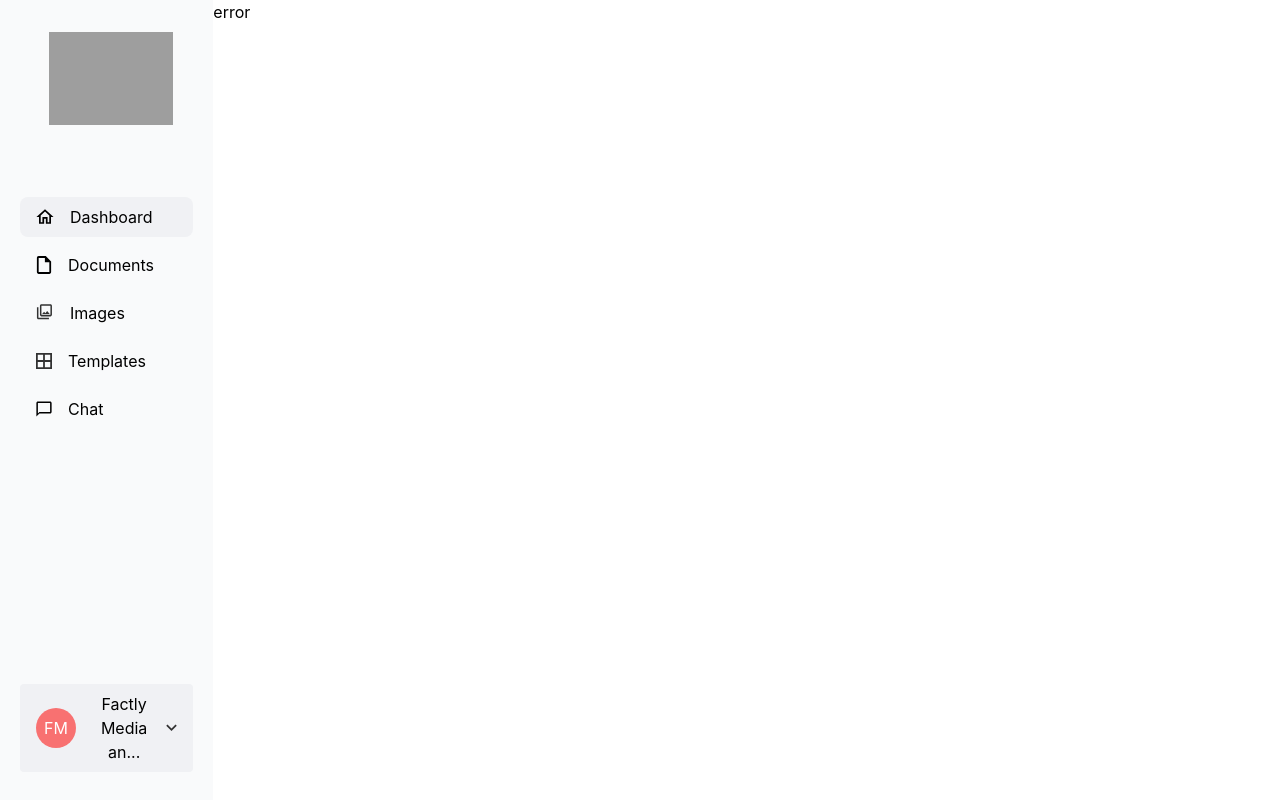
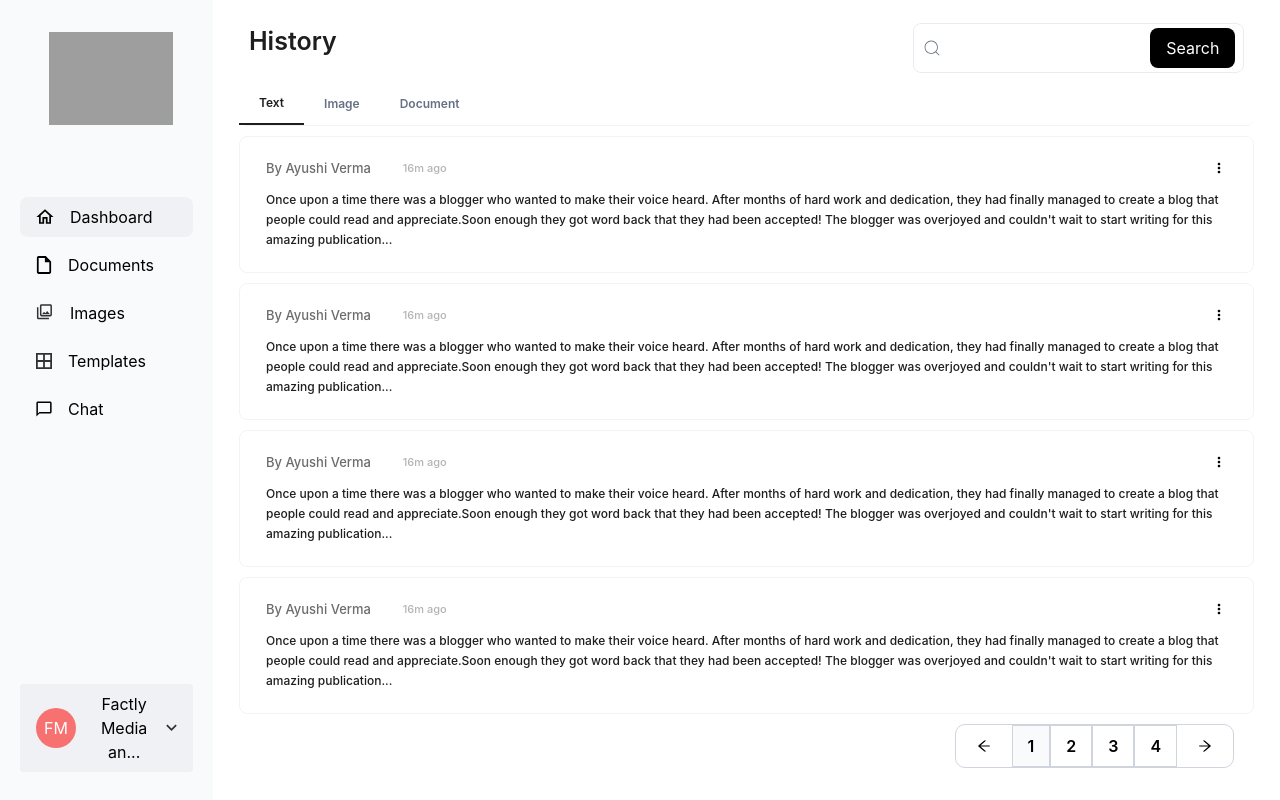
Before and after one commit to ishpaul777/codespaces-blank, a React (Create React App) app in the folder web/: page /history in a window 1280 px wide. Built offline with nearby package versions, Linux system fonts and the light colour scheme; grey boxes are pictures that could not be loaded.

Commit message:
history page added

```diff
--- /dev/null
+++ b/web/src/components/pagination/Pagination.js
@@ -0,0 +1,44 @@
+import React, { useState, useEffect } from "react";
+import {AiOutlineArrowLeft, AiOutlineArrowRight} from "react-icons/ai"
+
+
+const Pagination = ({ data, itemsPerPage }) => {
+  const [currentPage, setCurrentPage] = useState(1);
+  const [totalPages, setTotalPages] = useState(1);
+
+  useEffect(() => {
+    setTotalPages(Math.ceil(data.length / itemsPerPage));
+  }, [data, itemsPerPage]);
+
+  const handleClick = (event, page) => {
+    event.preventDefault();
+    setCurrentPage(page);
+  };
+
+  const renderPageNumbers = () => {
+    const pageNumbers = [];
+
+    for (let i = 1; i <= totalPages; i++) {
+      pageNumbers.push(
+          <button className={currentPage===i ? "border not-italic font-semibold leading-5 px-[15px] py-2.5 border-solid border-[#D0D5DD] border-collapse bg-[#F9FAFB] " : "border not-italic font-semibold leading-5 px-[15px] py-2.5 border-solid border-[#D0D5DD] border-collapse" }>{i}</button>
+      );
+    }
+
+    return pageNumbers;
+  };
+
+  return (
+    <div className="flex items-center flex-row px-[2%] py-[1%] justify-end">
+      <div className="flex justify-evenly items-center flex-row border rounded-[10px] border-solid border-[#D0D5DD] border-collapse">
+        <button className="not-italic font-semibold leading-5 px-5 py-2.5">
+          <AiOutlineArrowLeft />
+        </button>
+        <ul>{renderPageNumbers()}</ul>
+        <button className="not-italic font-semibold leading-5 px-5 py-2.5">
+          <AiOutlineArrowRight />
+        </button>
+      </div>
+    </div>
+  );
+};
+export default Pagination;
--- /dev/null
+++ b/web/src/pages/history/content.js
@@ -0,0 +1,22 @@
+import React from 'react'
+import {BiDotsVerticalRounded} from 'react-icons/bi';
+const Content = () => {
+  return (
+    <div className="box-border flex flex-col justify-center items-start gap-4 isolate w-full border flex-none order-none grow-0 px-[26px] py-[22px] rounded-lg border-solid border-[#F3F3F3]">
+    <div className="flex flex-col items-start gap-3 w-full flex-none order-none grow-0 z-0 p-0">
+        <div className="flex flex-row items-center gap-1.5 justify-between w-full flex-none order-none grow-0 p-0">
+            <div className="flex justify-between items-center flex-row">
+              <div className='w-[136.77px] not-italic font-medium text-[13px] leading-[19px] text-[#6C6C6C] flex-none order-none grow-0'>By Ayushi Verma</div>
+              <div className=' w-[73.25px] not-italic font-medium text-[11px] leading-[17px] text-[#B3B3B3] flex-none order-1 grow-0'>16m ago</div>
+            </div>
+            <div classname='w-full flex items-center flex-row justify-end'><BiDotsVerticalRounded/></div>
+        </div>
+    <div className="w-full not-italic font-medium text-xs leading-5 text-[#1E1E1E] flex-none order-1 grow-0">
+    Once upon a time there was a blogger who wanted to make their voice heard. After months of hard work and dedication, they had finally managed to create a blog that people could read and appreciate.Soon enough they got word back that they had been accepted! The blogger was overjoyed and couldn't wait to start writing for this amazing publication...
+    </div>
+    </div>
+    </div>
+  )
+}
+
+export default Content
--- /dev/null
+++ b/web/src/pages/history/history.js
@@ -0,0 +1,59 @@
+import React from "react";
+import Search from "../../components/search";
+
+import Content from "./content";
+import Pagination from "../../components/pagination/Pagination";
+import { icons } from "react-icons";
+import {AiOutlineArrowLeft, AiOutlineArrowRight} from "react-icons/ai"
+const History = () => {
+    const data=[1,2,3,4,5,6,7,8,9,10,11,12,13,14,15,16];
+    const itemsPerPage=4;
+  return (
+    <>
+        <div className="w-[83.33%] h-screen fixed px-[2%] py-[1%] right-0 top-0">
+            <div className="flex justify-between flex-row m-2.5">
+                <div className="w-6/12">
+                    <div className="not-italic font-semibold text-[25px] leading-9 text-[#1E1E1E]">History</div>
+                </div>
+                <div className=" w-6/12 flex flex-row justify-end">
+                    <Search/>
+                </div>
+            </div>
+
+            <div className="w-full flex items-center flex-row mt-2.5 rounded-lg border-b-[#F3F3F3] border-b border-solid justify-start">
+                <div className="not-italic font-semibold text-xs leading-5 px-5 py-2.5 text-[#1E1E1E] border-b-2 border-b-[#1E1E1E] border-solid;">
+                    <div className="cursor-pointer">Text</div>
+                </div>
+
+                <div className="not-italic font-semibold text-xs leading-5 text-[#667085] px-5 py-2.5">
+                    <div className="cursor-pointer">Image</div>
+                </div>
+
+                <div className="not-italic font-semibold text-xs leading-5 text-[#667085] px-5 py-2.5">
+                    <div className="cursor-pointer">Document</div>
+                </div>
+            </div>
+
+            <div className="mt-2.5 p-[0.5%];">
+                <div className="mt-2.5">
+                    <Content/>
+                </div>
+                <div className="mt-2.5">
+                    <Content/>
+                </div>
+                <div className="mt-2.5">
+                    <Content/>
+                </div>
+                <div className="mt-2.5">
+                    <Content/>
+                </div>
+            </div>
+
+        <Pagination data={data} itemsPerPage={itemsPerPage} />
+
+        </div>
+    </>
+  );
+};
+
+export default History;
--- a/web/src/routes/index.js
+++ b/web/src/routes/index.js
@@ -4,7 +4,7 @@ import  ChatPage  from "../pages/chats/dashboard";
 import DocumentPage from "../pages/documents";
 import Document from "../pages/documents/create";
 import ImagePage from "../pages/images";
-
+import History from "../pages/history/history";
 export const routes = [
   {
     path: "/",
@@ -26,6 +26,10 @@ export const routes = [
         path: "/images",
         element: <ImagePage />,
       },
+      {
+        path: "/history",
+        element: <History />,
+      },
     ],
   },
   {
```
